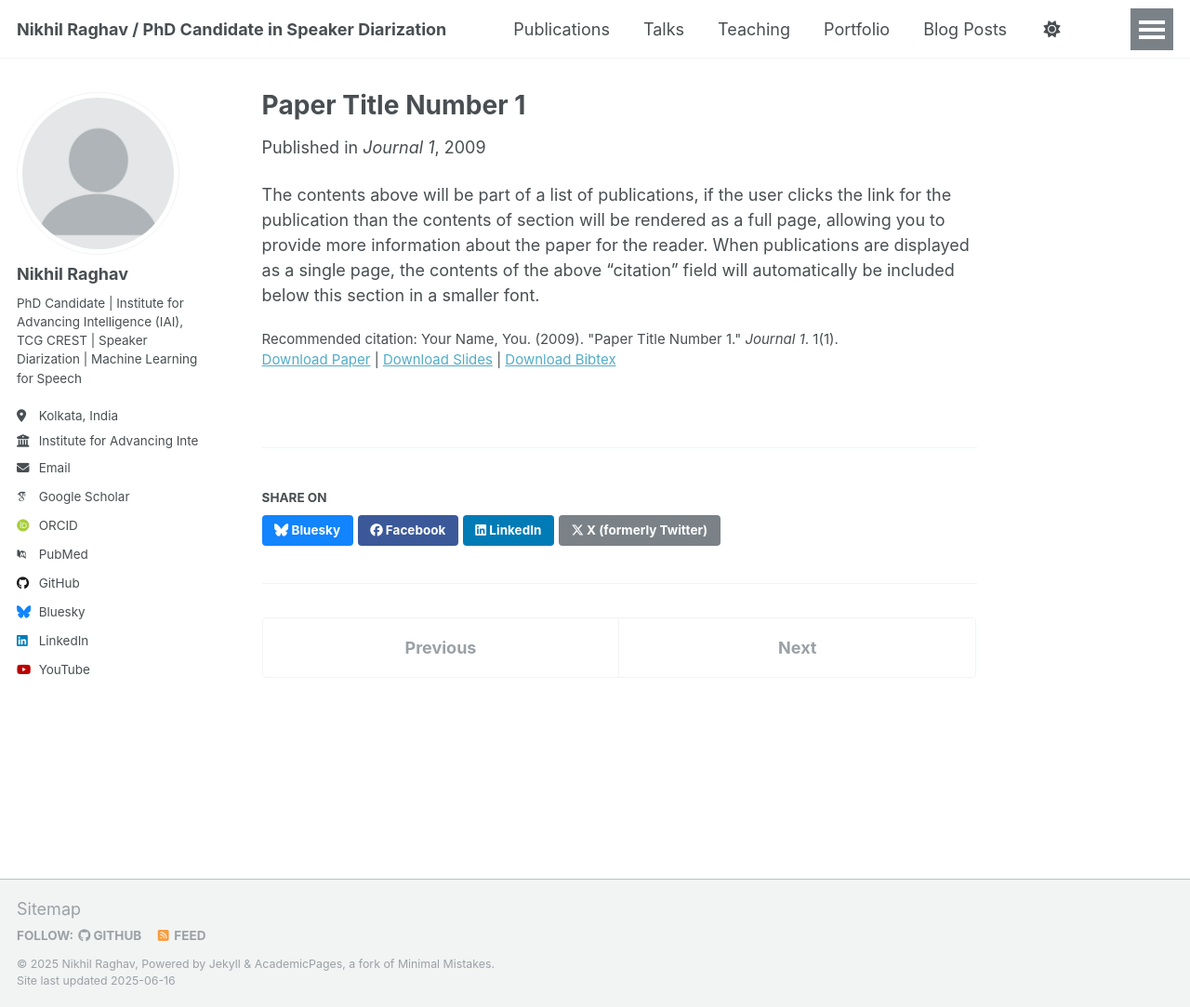
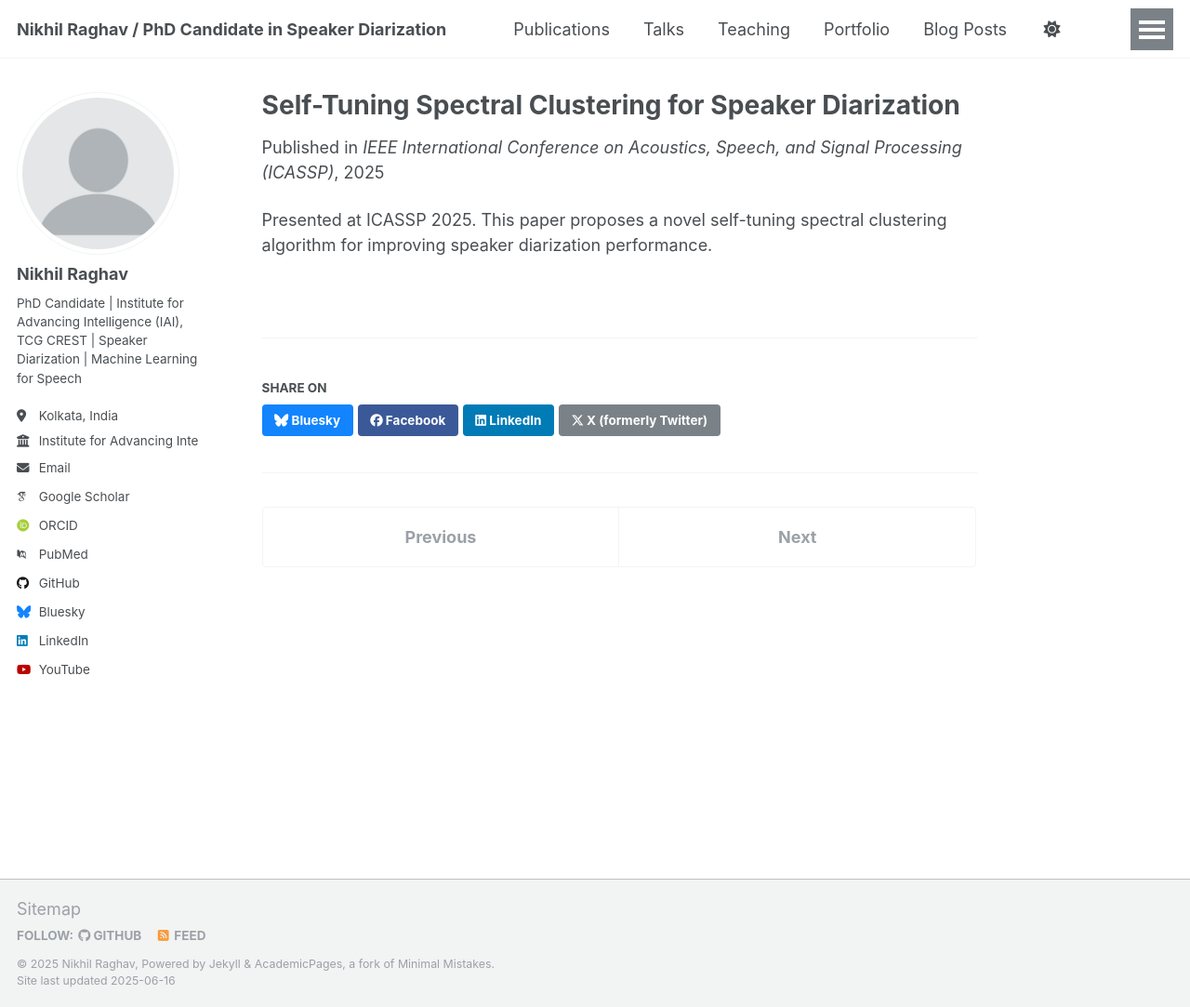
Before and after one commit to nikhilraghav29/nikhilraghav29.github.io, a Jekyll site: the page built from _publications/2009-10-01-paper-title-number-1.md, in a window 1280 px wide and 1083 px high. Shown: the whole window at 93% size. Built offline with Jekyll 4.4.1, drawn with Linux system fonts in a browser that asks for light colours; some web fonts are replaced.

Commit message:
Update 2009-10-01-paper-title-number-1.md

```diff
--- a/_publications/2009-10-01-paper-title-number-1.md
+++ b/_publications/2009-10-01-paper-title-number-1.md
@@ -1,14 +1,16 @@
 ---
-title: "Paper Title Number 1"
+title: "Self-Tuning Spectral Clustering for Speaker Diarization"
+author:
+  - Nikhil Raghav
+  - Avisek Gupta
+  - Md Sahidullah
+  - Swagatam Das
 collection: publications
-category: manuscripts
-permalink: /publication/2009-10-01-paper-title-number-1
-excerpt: 'This paper is about the number 1. The number 2 is left for future work.'
-date: 2009-10-01
-venue: 'Journal 1'
-slidesurl: 'http://academicpages.github.io/files/slides1.pdf'
-paperurl: 'http://academicpages.github.io/files/paper1.pdf'
-bibtexurl: 'http://academicpages.github.io/files/bibtex1.bib'
-citation: 'Your Name, You. (2009). &quot;Paper Title Number 1.&quot; <i>Journal 1</i>. 1(1).'
+year: 2025
+venue: "IEEE International Conference on Acoustics, Speech, and Signal Processing (ICASSP)"
+location: Hyderabad, India
+date: 2025-04-06
+url_paper:
 ---
-The contents above will be part of a list of publications, if the user clicks the link for the publication than the contents of section will be rendered as a full page, allowing you to provide more information about the paper for the reader. When publications are displayed as a single page, the contents of the above "citation" field will automatically be included below this section in a smaller font.
+
+Presented at ICASSP 2025. This paper proposes a novel self-tuning spectral clustering algorithm for improving speaker diarization performance.
```
